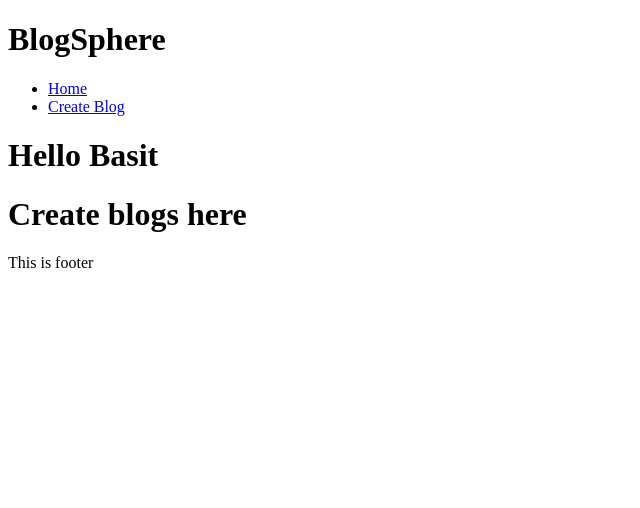
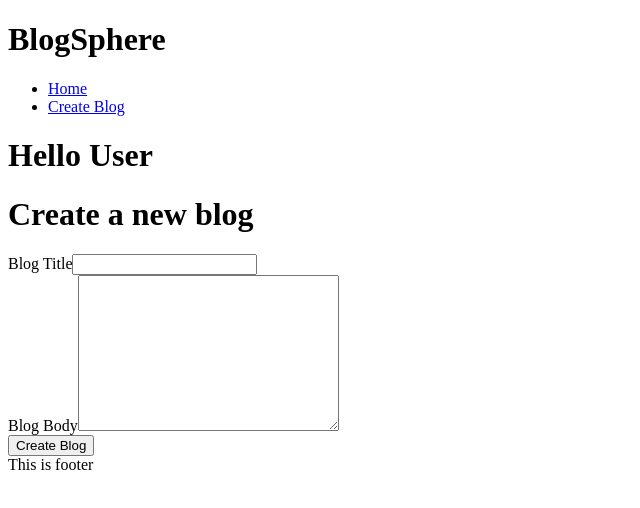
Before and after one commit to basit438/BlogSphere, a React (Vite) app: page /create in a window 1280 px wide. Shown: the top 508 px of the page, without its empty margins (0-640 px from the left). Built offline with nearby package versions, Linux system fonts and the light colour scheme; no server answers; sample sign-in values are in the browser's storage.

Commit message:
developed structire and added db

```diff
--- a/src/Components/Header/Header.jsx
+++ b/src/Components/Header/Header.jsx
@@ -1,10 +1,17 @@
-import React from 'react'
+import React, { useContext } from 'react'
 import { Link } from 'react-router-dom'
+import { BlogContext } from '../../context/BlogContext';
 
 function Header() {
+
+   const blogctx = useContext(BlogContext);
+
+   // Ensure blogctx.state.user exists before accessing displayName
+   const displayName = blogctx.state.user ? blogctx.state.user.displayName : 'User';
+
+   // console.log(displayName);
+
    return (
-
-
       <>
          <div>
             <h1>BlogSphere</h1>
@@ -14,14 +21,14 @@ function Header() {
                <Link to="/">Home</Link>
             </li>
             <li>
-        <Link to ="/create">Create Blog</Link>
+               <Link to="/create">Create Blog</Link>
             </li>
          </ul>
          <div>
-    <h1>Hello Basit</h1>
+            <h1>Hello {displayName}</h1>
          </div>
       </>
-  )
+   );
 }
 
-export default Header
+export default Header;
--- a/src/Screens/BlogCreate/Blogcreate.jsx
+++ b/src/Screens/BlogCreate/Blogcreate.jsx
@@ -1,11 +1,83 @@
-import React from 'react'
+import React, { useState } from 'react'
+import { firestore } from '../../config/firebase';
+import { collection, addDoc } from 'firebase/firestore';
 
 function Blogcreate() {
+
+  const blogCollectionRef = collection(firestore, "blogs");
+
+  const [blog, setBlog] = useState({
+    title: "",
+    body: ""
+  });
+
+  const onInputChange = (e) => {
+    const { id, value } = e.target;
+
+    setBlog((prevBlog) => ({
+      ...prevBlog,
+      [id]: value // Ensure that you're updating the correct field
+    }));
+  };
+
+  const onFormSubmit = async (e) => {
+    e.preventDefault(); // Prevent form from refreshing the page
+
+    // Make sure title and body are not empty before adding to Firestore
+    if (blog.title.trim() === "" || blog.body.trim() === "") {
+      console.log("Title or body cannot be empty");
+      return;
+    }
+
+    // Store the blog in Firestore
+    try {
+      await addDoc(blogCollectionRef, blog);
+      console.log("Blog added:", blog);
+
+      // Reset the form fields after submission
+      setBlog({
+        title: "",
+        body: ""
+      });
+    } catch (error) {
+      console.log(error);
+    }
+  };
+
   return (
     <div>
-      <h1>Create blogs here</h1>
+      <h1>Create a new blog</h1>
+
+      {/* Attach the submit handler */}
+      <form onSubmit={onFormSubmit}>
+
+        <div>
+          <label htmlFor="title">Blog Title</label>
+          {/* Add value attribute to make the input controlled */}
+          <input
+            onChange={onInputChange}
+            id='title'
+            type="text"
+            value={blog.title} // Controlled input
+          />
+        </div>
+
+        <div>
+          <label htmlFor="body">Blog Body</label>
+          {/* Add value attribute to make the textarea controlled */}
+          <textarea
+            onChange={onInputChange}
+            id='body'
+            cols="30"
+            rows="10"
+            value={blog.body} // Controlled textarea
+          ></textarea>
+        </div>
+
+        <button type='submit'>Create Blog</button>
+      </form>
     </div>
   )
 }
 
-export default Blogcreate
+export default Blogcreate;
--- a/src/config/firebase.js
+++ b/src/config/firebase.js
@@ -1,6 +1,7 @@
  // Import the functions you need from the SDKs you need
  import { initializeApp } from "firebase/app";
  import { getAuth , GoogleAuthProvider } from "firebase/auth";
+ import { getFirestore } from "firebase/firestore";
  // TODO: Add SDKs for Firebase products that you want to use
  // https://firebase.google.com/docs/web/setup#available-libraries
 
@@ -20,3 +21,5 @@
  export const auth = getAuth(app);
 
  export const googleauthprovider = new GoogleAuthProvider();
+
+ export const firestore = getFirestore(app);
```
Lines whose indentation alone changed are shown as unchanged.
